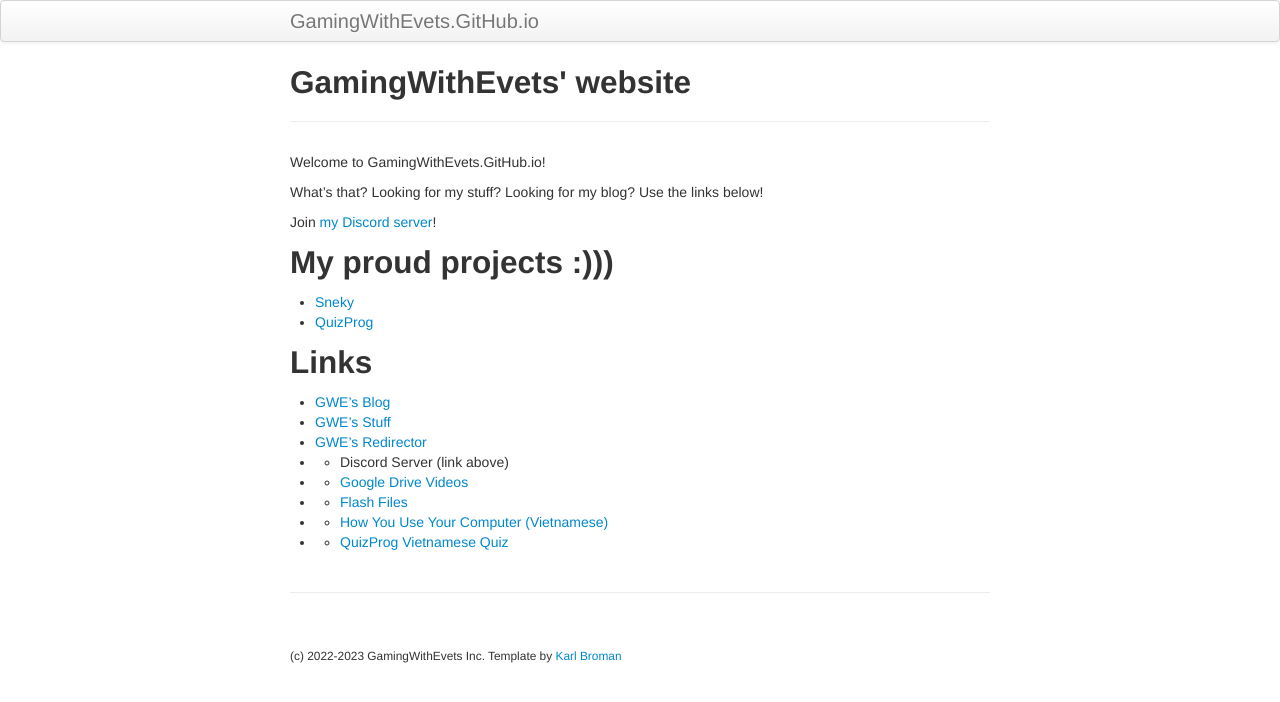
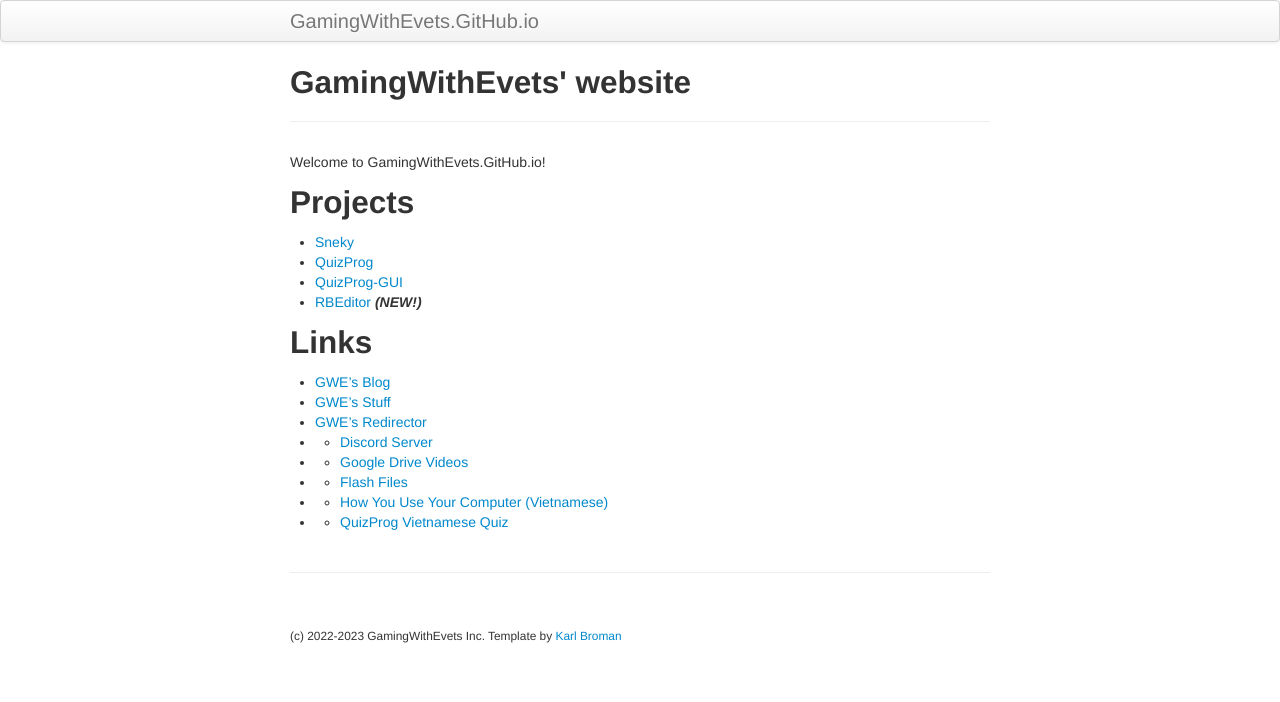
Before and after one commit to gamingwithevets/gamingwithevets.github.io, a Jekyll site: the page built from index.md, in a window 1280 px wide. Shown: the top 702 px of the page. Built offline with Jekyll 4.4.1, drawn with Linux system fonts in a browser that asks for light colours.

Commit message:
Update index.md

```diff
--- a/index.md
+++ b/index.md
@@ -5,19 +5,17 @@ title: GamingWithEvets' website
 
 Welcome to GamingWithEvets.GitHub.io!
 
-What's that? Looking for my stuff? Looking for my blog? Use the links below!
-
-Join [my Discord server](https://gamingwithevets.github.io/redirector/discord.html)!
-
-## My proud projects :)))
+## Projects
 - [Sneky](https://github.com/gamingwithevets/sneky)
 - [QuizProg](https://github.com/gamingwithevets/quizprog)
+- [QuizProg-GUI](https://github.com/gamingwithevets/quizprog-gui)
+- [RBEditor](https://github.com/gamingwithevets/rbeditor) ***(NEW!)***
 
 ## Links
 - [GWE's Blog](https://gamingwithevets.github.io/blog)
 - [GWE's Stuff](https://gamingwithevets.github.io/stuff)
 - [GWE's Redirector](https://gamingwithevets.github.io/redirector)
-- - Discord Server (link above)
+- - [Discord Server](https://gamingwithevets.github.io/redirector/discord.html)
 - - [Google Drive Videos](https://gamingwithevets.github.io/redirector/newvideos.html)
 - - [Flash Files](https://gamingwithevets.github.io/redirector/flashdl.html)
 - - [How You Use Your Computer (Vietnamese)](https://gamingwithevets.github.io/redirector/compform_vi.html)
```
